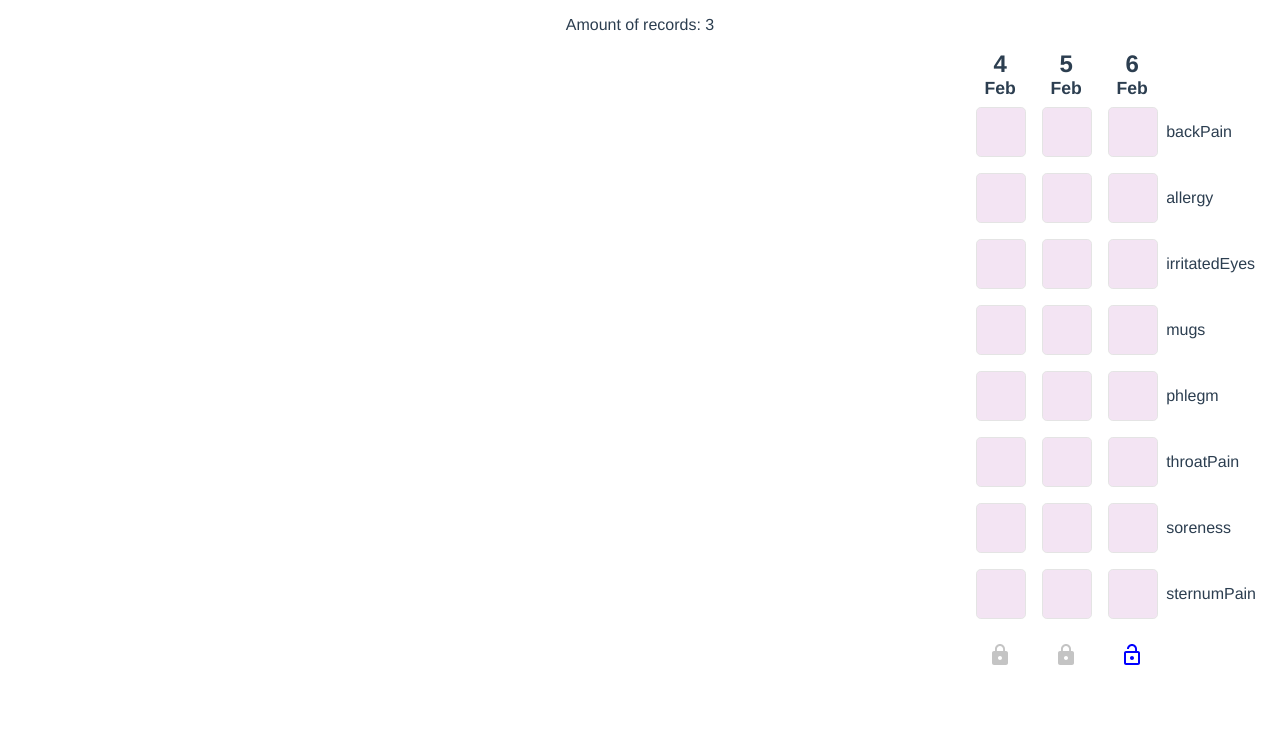
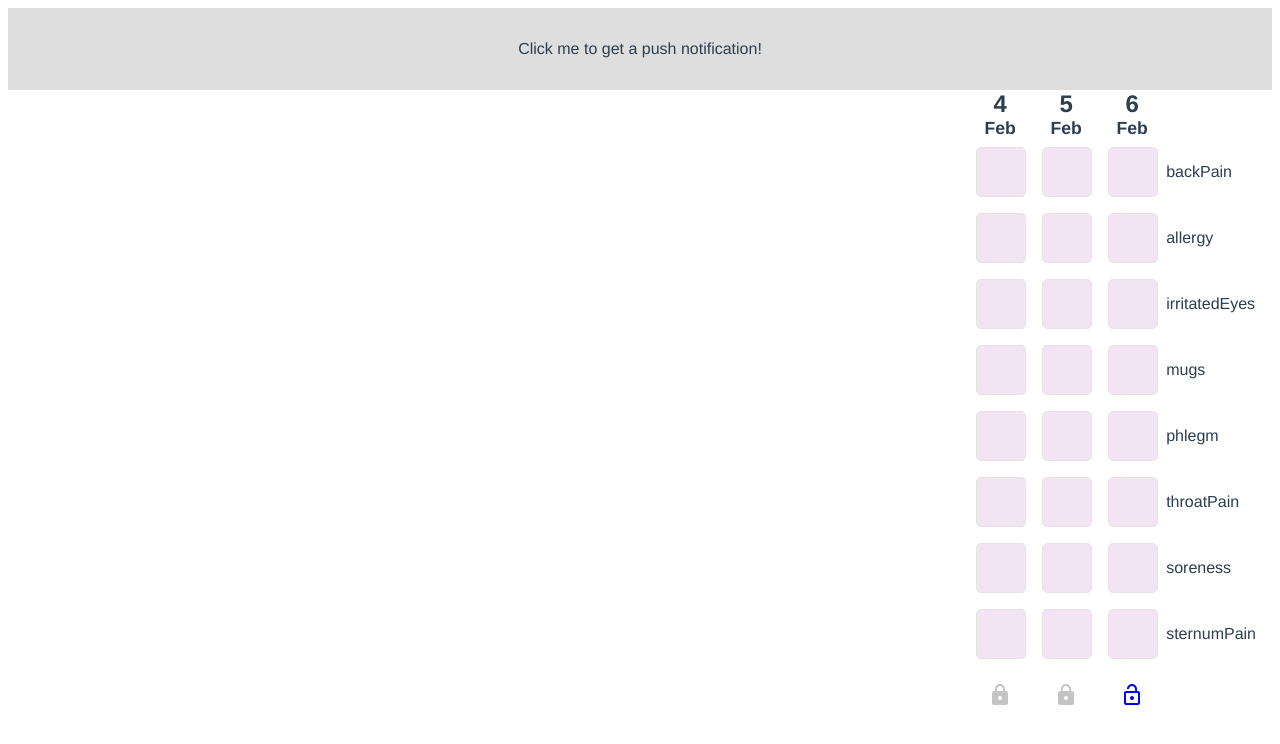
Before and after one commit to dtgoitia/daily-records, a Vue app: page / in a window 1280 px wide. Shown: the top 744 px of the page. Built offline with nearby package versions, Linux system fonts and the light colour scheme.

Commit message:
Create test notification

```diff
--- a/src/App.vue
+++ b/src/App.vue
@@ -1,6 +1,6 @@
 <template>
   <div id="app" @click="updateLocalStorage">
-    <p>Amount of records: {{ records.length }}</p>
+    <Push />
     <div class="days">
       <Day v-for="(dayData, index) in records" :key="dayData.date"
         :dayData="dayData"
@@ -11,6 +11,7 @@
 
 <script>
 import Day from './components/Day.vue'
+import Push from './components/Push.vue'
 
 const millisecondsPerDay = 86400000;
 
@@ -94,6 +95,7 @@ export default {
   },
   components: {
     Day,
+    Push,
   }
 }
 </script>
--- /dev/null
+++ b/src/components/Push.vue
@@ -0,0 +1,35 @@
+<template>
+  <div id="push"
+    @click="showNotification">
+    Click me to get a push notification!
+  </div>
+</template>
+
+<script>
+export default {
+  name: 'Push',
+  methods: {
+    showNotification: function() {
+      Notification.requestPermission(function(result) {
+        if (result === 'granted') {
+          navigator.serviceWorker.ready.then(function(registration) {
+            registration.showNotification('Vibration Sample', {
+              body: 'Buzz! Buzz!',
+              icon: './assets/logo.png',
+              vibrate: [200, 100, 200, 100, 200, 100, 200],
+              tag: 'vibration-sample'
+            });
+          });
+        }
+      });
+    }
+  },
+}
+</script>
+
+<style>
+#push {
+  background-color: rgba(200, 200, 200, 0.6);
+  padding: 2rem;
+}
+</style>
--- a/src/registerServiceWorker.js
+++ b/src/registerServiceWorker.js
@@ -6,7 +6,6 @@ if (process.env.NODE_ENV === 'production') {
   const baseUrl = process.env.NODE_ENV === 'production'
     ? '/daily-records/'
     : '/';
-  console.log(`base url = ${baseUrl}`);
   register(`${baseUrl}service-worker.js`, {
     ready () {
       console.log(
```
